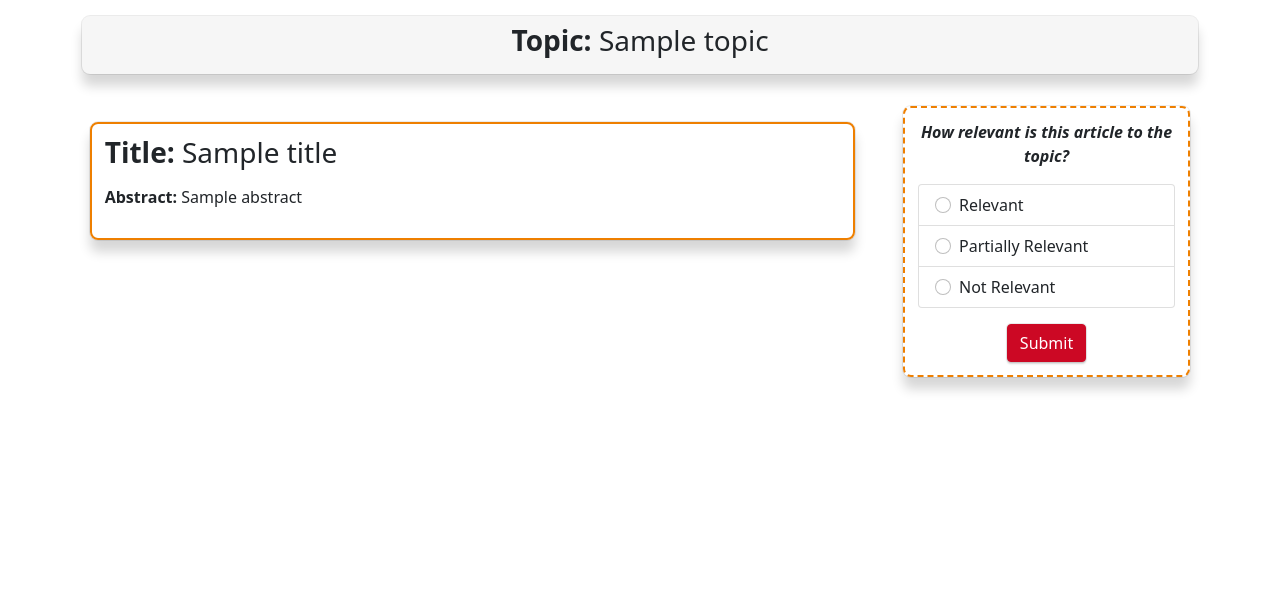
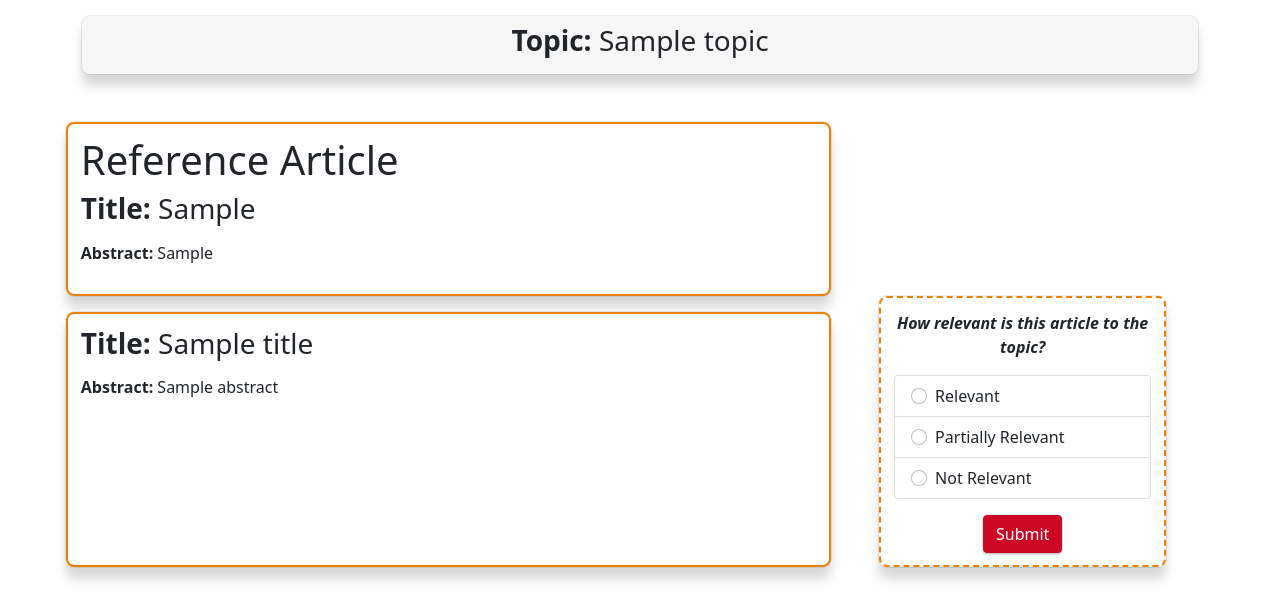
Before and after one commit to zbmed-semtec/TREC-doc-2-doc-relevance, a Flask app: template app/templates/article.html in a window 1280 px wide. Shown: the part 191-800 px from the top of the page. Run offline with Flask 2, Linux system fonts and the light colour scheme; the template is opened without the code that fills it: most values are stand-ins (such as "Sample title", 1, 10 or a date in 2020); parts of the project's set-up code (start-up, migrations or seed data) failed here and were passed over; some libraries are stand-ins or nearby versions.

Commit message:
added ref article to assessment and aligned

```diff
--- a/app/templates/article.html
+++ b/app/templates/article.html
@@ -52,10 +52,18 @@
 			</div>
 		</div>
 		<div class="container" style="margin-top:1.5em; padding: .5em;">
-			<div class="row">
-			  	<div class="col-8" style="border-style: solid; border-color: #ee7f00; border-width: 2px; border-radius:0.5em; padding: .8em; margin:auto; margin-top: 1em; box-shadow: 0 12px 12px 0 rgba(0, 0, 0, 0.16), 0 0 0 1px rgba(0, 0, 0, 0.08);">
+			<div class="row justify-content-start">
+				<div class="col-8" style="border-style: solid; border-color: #ee7f00; border-width: 2px; border-radius:0.5em; padding: .8em; margin-top: 1em; margin-bottom: auto; box-shadow: 0 12px 12px 0 rgba(0, 0, 0, 0.16), 0 0 0 1px rgba(0, 0, 0, 0.08);">
+				  <h1>Reference Article</h1>
+					<h3 align="justify"><b>Title:</b> {{ TREC_corpus.at[ref_pmid, 'title'] }}</h3>
+					<p style="margin-top: 15px;" align="justify"><b>Abstract:</b> {{ TREC_corpus.at[ref_pmid, 'abstract'] }}</p>
+				</div>
+			  </div>
+			<div class="row justify-content-start">
+			  	<div class="col-8" style="border-style: solid; border-color: #ee7f00; border-width: 2px; border-radius:0.5em; padding: .8em; margin-top: 1em; box-shadow: 0 12px 12px 0 rgba(0, 0, 0, 0.16), 0 0 0 1px rgba(0, 0, 0, 0.08);">
 					<h3 align="justify"><b>Title:</b> {{ title }}</h3>
-					<p style="margin-top: 15px;" align="justify"><b>Abstract:</b> {{ abstract }}</div>
+				 	<p style="margin-top: 15px;" align="justify"><b>Abstract:</b> {{ abstract }}</p>
+				</div>
 				<div class="col-3" id=form style="border-style:dashed; border-color: #ee7f00; border-width: 2px; border-radius:0.5em; margin:auto; padding: .8em; box-shadow: 0 12px 12px 0 rgba(0, 0, 0, 0.16), 0 0 0 1px rgba(0, 0, 0, 0.08);">
 						<p align="center"><em><strong>How relevant is this article to the topic?</strong></em></p>
 						<!-- <form method="post" action="/"> -->
@@ -81,6 +89,7 @@
 						<!-- </form> -->
 				</div>
 		</div>
+	</div>
 	</main>
     <!-- Option 2: Separate Popper and Bootstrap JS -->
     <script src="https://cdn.jsdelivr.net/npm/@popperjs/core@2.10.2/dist/umd/popper.min.js" integrity="sha384-7+zCNj/IqJ95wo16oMtfsKbZ9ccEh31eOz1HGyDuCQ6wgnyJNSYdrPa03rtR1zdB" crossorigin="anonymous"></script>
--- a/app/templates/ref_article.html
+++ b/app/templates/ref_article.html
@@ -49,13 +49,13 @@
 				<h3 align="center"><b>Topic:</b> {{ topic }} </h3>
 			</div>
 		<div class="container" style="margin-top:1.5em; padding: .5em;">
-			<div class="row">
-			  	<div class="col-8" style="border-style: solid; border-color: #ee7f00; border-width: 2px; border-radius:0.5em; padding: .8em; margin:auto; margin-top: 1em; box-shadow: 0 12px 12px 0 rgba(0, 0, 0, 0.16), 0 0 0 1px rgba(0, 0, 0, 0.08);">
+			<div class="row justify-content-start">
+				<div class="col-8" style="border-style: solid; border-color: #ee7f00; border-width: 2px; border-radius:0.5em; padding: .8em; margin-top: 1em; margin-bottom: auto; box-shadow: 0 12px 12px 0 rgba(0, 0, 0, 0.16), 0 0 0 1px rgba(0, 0, 0, 0.08);">
 					<h1>Reference Article</h1>
                     <h3 align="justify"><b>Title:</b> {{ title }}</h3>
 					<p style="margin-top: 15px;" align="justify"><b>Abstract:</b> {{ abstract }}
 				</div>
-				<div class="col-2" style="border-style:solid; border-color: #ee7f00; border-width: 2px; border-radius:0.5em; margin:auto; padding: .8em; box-shadow: 0 12px 12px 0 rgba(0, 0, 0, 0.16), 0 0 0 1px rgba(0, 0, 0, 0.08);">
+				<div class="col-2 offset-1" style="border-style:solid; border-color: #ee7f00; border-width: 2px; border-radius:0.5em; padding: .8em; margin-top: 1em; margin-bottom: auto; box-shadow: 0 12px 12px 0 rgba(0, 0, 0, 0.16), 0 0 0 1px rgba(0, 0, 0, 0.08);">
 					<p align="center"><em><strong>Please assess the following articles:</strong></em></p>
 					<div class="list-group">
 								{%for article in article_list%}
--- a/app/templates/topics_overview.html
+++ b/app/templates/topics_overview.html
@@ -46,7 +46,6 @@
 		<div class="container" style="margin-top:1.5em; padding: .5em;">
 			<div class="row">
 				<div class="col-12" id=form style="border-style:solid; border-color: #ee7f00; border-width: 2px; border-radius:0.5em; margin:auto; padding: .8em; box-shadow: 0 12px 12px 0 rgba(0, 0, 0, 0.16), 0 0 0 1px rgba(0, 0, 0, 0.08);">
-						<p align="center"><em><strong>List of {{ topicsList | length }} Topics</strong></em></p>
 						<table class="table">
 							<thead class="thead-dark">
 								<tr>
```
